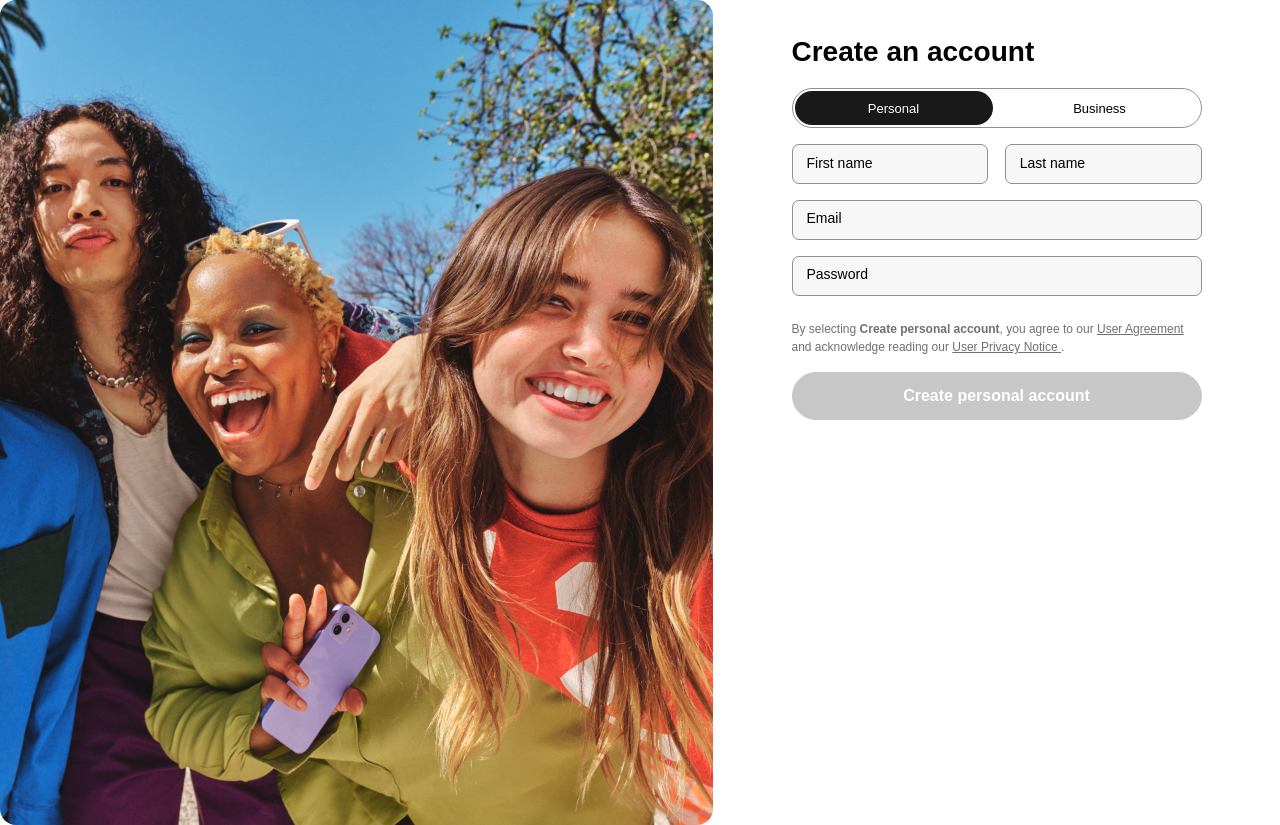
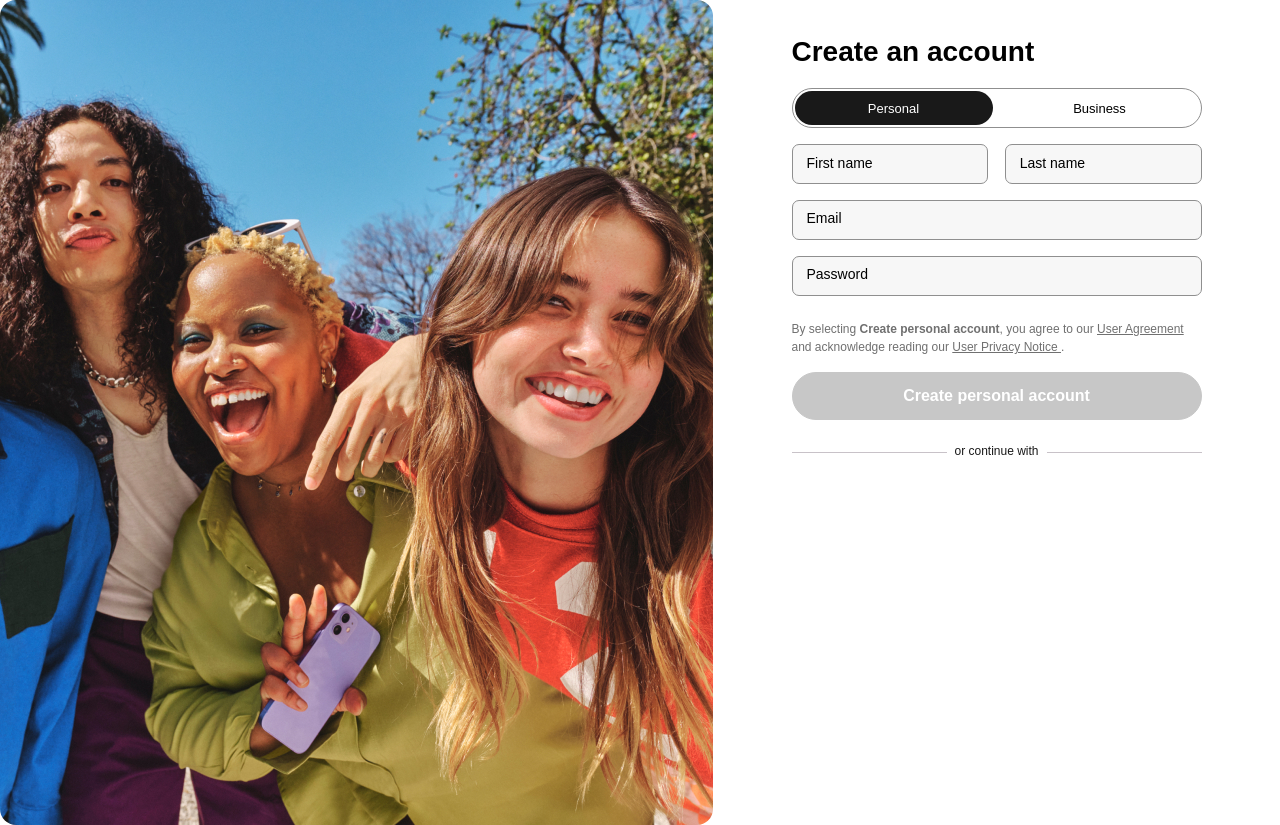
Before and after one commit to cybodt/login-form-ebay, a React (Vite) app: page /createaccount in a window 1280 px wide. Built offline with nearby package versions, Linux system fonts and the light colour scheme; a web font is replaced by a local one.

Commit message:
share code on github

```diff
--- a/src/components/SignUpPersonal.css
+++ b/src/components/SignUpPersonal.css
@@ -1,13 +1,12 @@
 .sign-up-personal__form {
   width: 410px;
-  height: 328px;
+  min-height: 276px;
   display: grid;
   grid-template-columns: 48% 48%;
   grid-template-rows: auto;
   row-gap: 16px;
   align-content: start;
   justify-content: space-between;
-  /* background-color: salmon; */
 }
 
 .sign-up-personal__agreement-and-notice {
@@ -44,6 +43,41 @@
   background-color: #c7c7c7;
 }
 
+.sign-up-personal__separator-container {
+  width: 100%;
+  height: 16px;
+  position: relative;
+  overflow: hidden;
+  display: flex;
+  justify-content: center;
+  align-items: center;
+  margin-top: 24px;
+  margin-bottom: 16px;
+}
+
+.sign-up-personal__horizontal-line {
+  width: 100%;
+  height: 1px;
+  position: relative;
+  background-color: #c8c2c8;
+}
+
+.sign-up-personal__horizontal-text {
+  height: 100%;
+  position: absolute;
+  top: 50%;
+  left: 50%;
+  transform: translate(-50%, -50%);
+  padding: 0 8px;
+  font-size: 0.75rem;
+  font-family: 'Market-Sans', 'Market-Sans2', Arial, Helvetica, sans-serif;
+  color: #191919;
+  background-color: #fff;
+}
+
+
+
+
 .sign-up-personal__vertical-delimiter-container {
   width: 174px;
   height: 400px;
@@ -57,7 +91,7 @@
   background-color: #ccc;
 }
 
-.sign-up-personal__horizontal-text {
+/* .sign-up-personal__horizontal-text {
   position: absolute;
   top: 50%;
   left: 50%;
@@ -66,7 +100,7 @@
   line-height: 16px;
   font-family: 'Market-Sans', 'Market-Sans2', Arial, Helvetica, sans-serif;
   background-color: #fff;
-}
+} */
 
 .sign-up-personal__social-buttons {
   width: 300px;
--- a/src/components/SignUpPersonal.jsx
+++ b/src/components/SignUpPersonal.jsx
@@ -72,6 +72,7 @@ function SignUpPersonal() {
   };
 
   return (
+    <div className='sign-up-personal__container'>
       <form
         onSubmit={handleSubmit}
         className='sign-up-personal__form'
@@ -95,6 +96,13 @@ function SignUpPersonal() {
         >Create personal account
         </button>
       </form>
+      <div className='sign-up-personal__separator-container'>
+        <div className='sign-up-personal__horizontal-line' />
+        <div className='sign-up-personal__horizontal-text'>
+          or continue with
+        </div>
+      </div>
+    </div>
   );
 }
 
```
Lines whose indentation alone changed are shown as unchanged.
